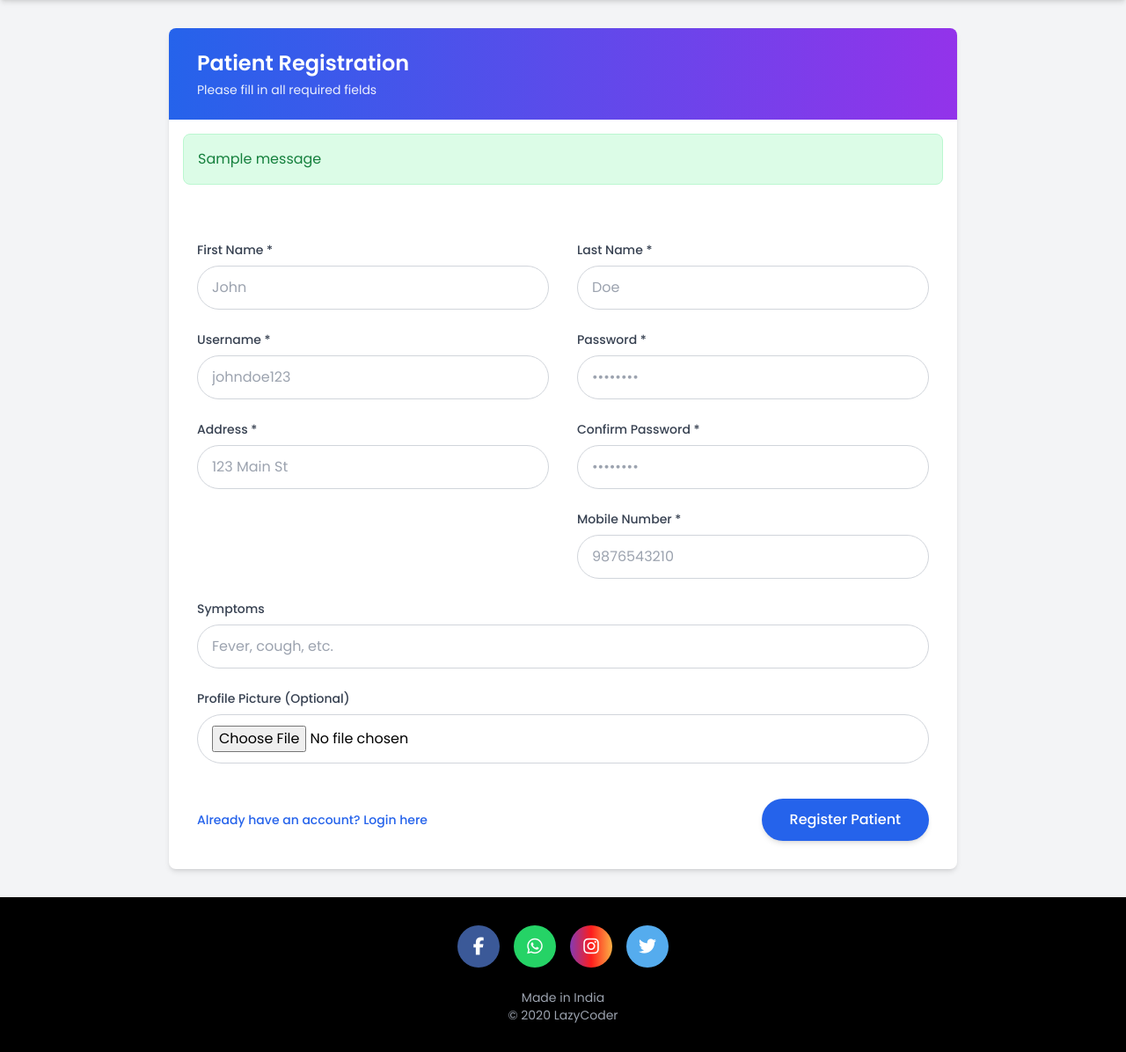
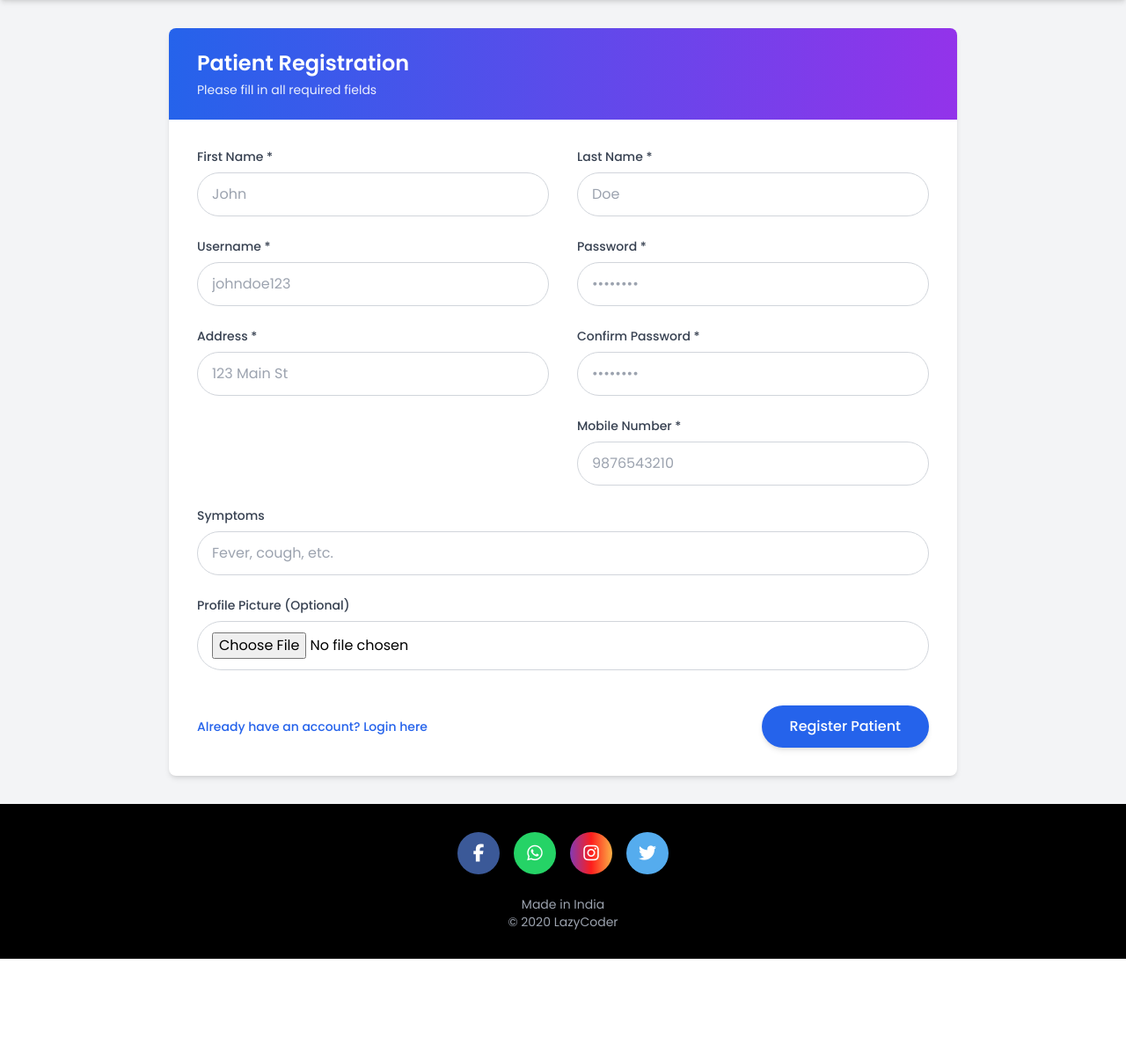
Before and after one commit to Het-thummar/hospital-management, a Django app: page /patientsignup/ in a window 1280 px wide. Shown: the part 64-1260 px from the top of the page at 88% size. After the commit the page ends 1154 px from the top, so only its background shows below. Run offline with Django 5.2, Linux system fonts and the light colour scheme; tables that the repository leaves empty hold one stand-in row (values such as "Sample post"); one stand-in notice (Sample message) is shown; some libraries are stand-ins or nearby versions.

Commit message:
Remove Django messages display from all login and signup forms as requested

```diff
--- a/templates/hospital/adminlogin.html
+++ b/templates/hospital/adminlogin.html
@@ -46,11 +46,7 @@
           </div>
 
           <!-- Error Messages -->
-          {% if form.errors %}
-          <div class="mb-4 text-red-600 text-sm">
-            Invalid username or password. Please try again.
-          </div>
-          {% endif %}
+          <!-- Removed as per request -->
 
           <!-- Submit Button -->
           <button type="submit"
--- a/templates/hospital/patientsignup.html
+++ b/templates/hospital/patientsignup.html
@@ -41,17 +41,6 @@
                 <h1 class="text-2xl font-bold">Patient Registration</h1>
                 <p class="text-sm opacity-90 mt-1">Please fill in all required fields</p>
             </div>
-
-            <!-- Error Messages -->
-            {% if messages %}
-                <div class="p-4">
-                    {% for message in messages %}
-                        <div class="p-4 mb-4 rounded-lg {% if message.tags == 'error' %}bg-red-100 text-red-700 border border-red-200{% else %}bg-green-100 text-green-700 border border-green-200{% endif %}">
-                            {{ message }}
-                        </div>
-                    {% endfor %}
-                </div>
-            {% endif %}
 
             <form method="post" class="p-8" enctype="multipart/form-data">
                 {% csrf_token %}
```
Also changed, not shown: templates/hospital/doctorlogin.html (+1 -7 lines), templates/hospital/doctorsignup.html (+0 -9 lines).
